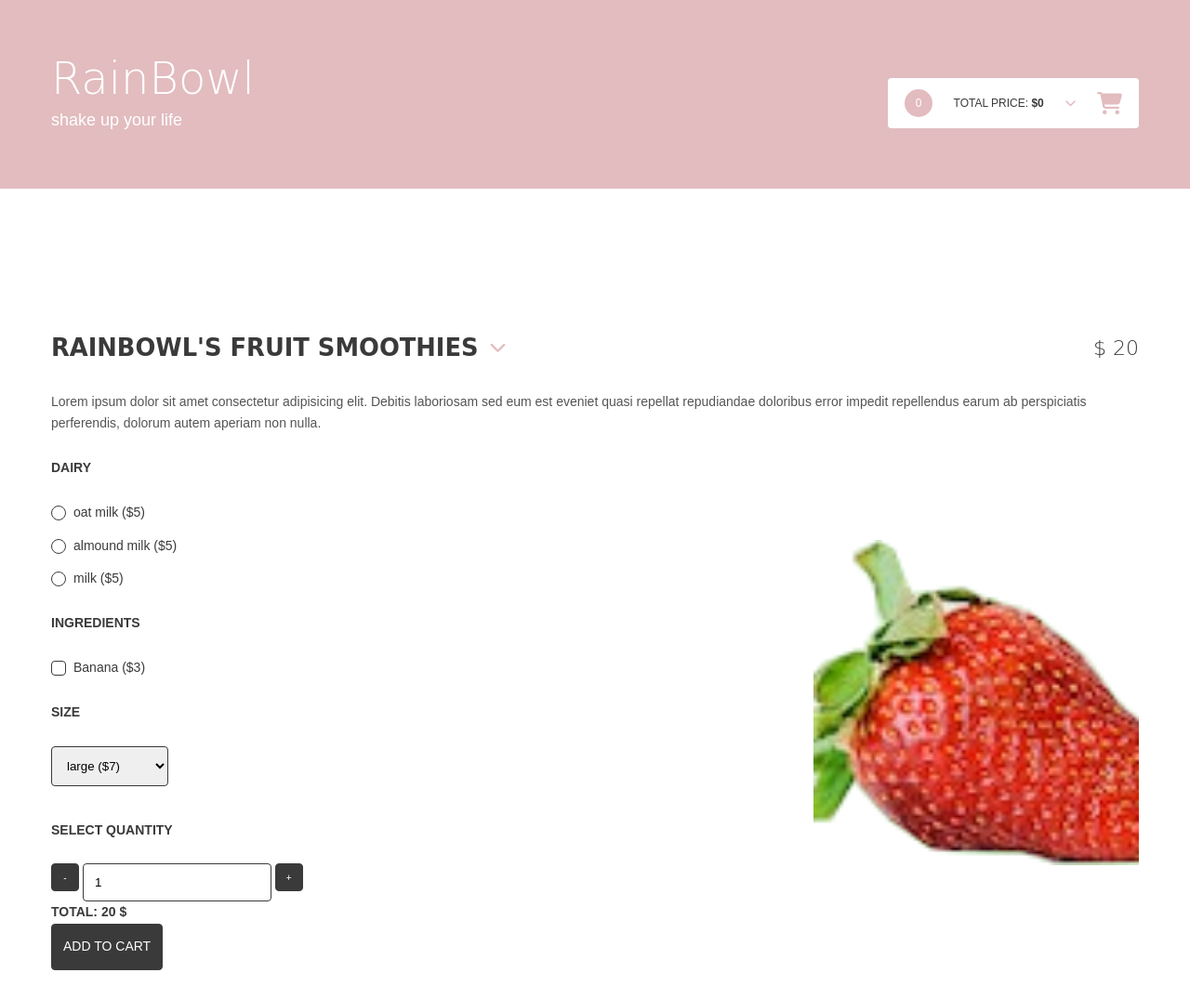
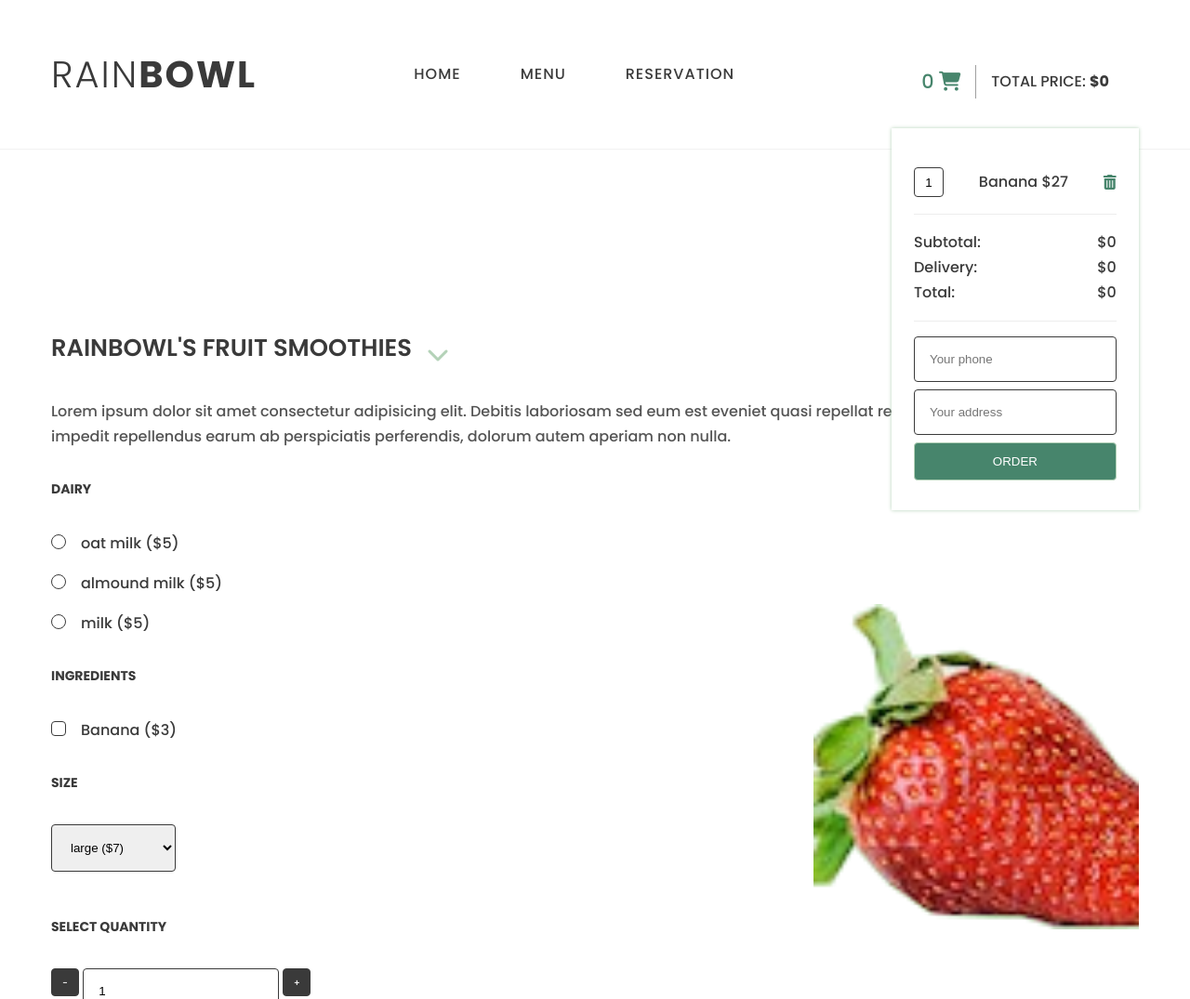
Before and after one commit to OllaWilk/rainbowl-app-for-order-meals-and-booking-tables, a website: page src/index.html in a window 1280 px wide. Shown: the top 1075 px of the page at 93% size. Drawn offline with nearby package versions, Linux system fonts and the light colour scheme; files that its build step writes are made by us from their sources.

Commit message:
redesign navigation bar

```diff
--- a/src/index.html
+++ b/src/index.html
@@ -9,6 +9,7 @@
   <link rel="preconnect" href="https://fonts.googleapis.com">
   <link rel="preconnect" href="https://fonts.gstatic.com" crossorigin>
   <script src="https://kit.fontawesome.com/fb8cba6040.js" crossorigin="anonymous"></script>
+  <link href="https://fonts.googleapis.com/css2?family=Poppins:wght@100;200;300;500;600;700;800;900&display=swap" rel="stylesheet">
   <link rel="stylesheet" href="css/style.css">
 </head>
 
@@ -17,15 +18,22 @@
     <div class="container">
       <div class="header__wrapper">
         <div class="logo">
-          <h1 class="logo__title"><span>RainBowl</span></h1>
-          <h2 class="logo__subtitle"><span>shake up your life</span></h2>
+          <h1 class="logo__title">Rain<span>Bowl</span></h1>
         </div>
-        <div class="cart ">
+        <nav class="navigation">
+          <ul class="navigation_list">
+            <li> <a href="/home">Home</a></li>
+            <li><a href="/menu">Menu</a></li>
+            <li><a href="/reservation">Reservation</a></li>
+          </ul>
+        </nav>
+        <div class="cart active">
           <div class="cart__summary">
-            <span class="cart__total-number">0</span>
+            <div class="cart__icon-wrap">
+              <span class="cart__total-number">0</span>
+              <i class="fas fa-shopping-cart cart__icon"></i>
+            </div>
             <span class="cart__total-price">Total price: <strong>$0</strong></span>
-            <i class="fa-solid fa-chevron-down"></i>
-            <i class="fas fa-shopping-cart cart__icon"></i>
           </div>
           <div class="cart__content">
             <form class="cart__order">
--- a/src/sass/partials/_cart.scss
+++ b/src/sass/partials/_cart.scss
@@ -1,46 +1,37 @@
 .cart {
   background-color: $color-light;
-  width: 270px;
+  position: relative;
   margin-top: $base-size;
-  padding: ($base-size) ($base-size * 1.5);
-  border-radius: $radius;
-  color: $color-main;
-  font-size: $base-size;
   z-index: 99990;
-  position: absolute;
-  top: $base-size;
-  right: 0;
-  box-shadow: 0px 5px 5px $color-main;
+  max-width: 266px;
 
   &.active {
     .cart__content {
-      padding: ($base-size * 1.5) 0 0 0;
+      position: absolute;
+      padding: ($base-size * 1.5) 1.5rem;
       @include accordion-open();
+      background-color: $color-light;
+      box-shadow: 0px 0px 4px $color-main;
     }
   }
 
   &__summary {
-    @include flex(row, center, space-between);
+    @include flex(row, center, space-around);
     text-transform: uppercase;
     cursor: pointer;
+    width: 100%;
+    padding: 2rem;
   }
 
-  &__icon {
-    font-size: ($base-size * 2);
-  }
-
-  &__total-number {
-    background: $color-main;
-    width: 30px;
-    height: 30px;
-    border-radius: 50%;
-    color: $color-light;
-    text-align: center;
-    line-height: 30px;
+  &__icon-wrap {
+    color: $color-second;
+    font-size: ($base-size * 1.3);
+    border-right: 1px solid lighten($color-dark, 40%);
+    padding-right: 16px;
   }
 
   &__total-price {
-    color: $color-dark;
+    padding-left: 16px;
   }
 
   &__content {
@@ -82,7 +73,7 @@
     font-size: 0;
 
     i {
-      font-size: 14px;
+      font-size: $base-size;
     }
 
     li {
@@ -90,7 +81,7 @@
     }
 
     a {
-      color: $color-main;
+      color: $color-second;
 
       &:hover {
         color: lighten($color: $color-dark, $amount: 40%);
--- a/src/sass/partials/_elements.scss
+++ b/src/sass/partials/_elements.scss
@@ -25,7 +25,7 @@
 }
 
 .btn-secondary {
-  @include btn($color-main, $color-light, $color-main);
+  @include btn($color-second, $color-light, $color-main);
 }
 
 /* FORM ELEMENTS */
@@ -93,3 +93,12 @@ select {
     }
   }
 }
+
+/*OTHER*/
+ul {
+  list-style-type: none;
+}
+
+a {
+  text-decoration: none;
+}
--- a/src/sass/partials/_global.scss
+++ b/src/sass/partials/_global.scss
@@ -9,7 +9,7 @@
 body {
   background-color: $color-light;
   font-family: $font-text;
-  font-size: 14px;
+  font-size: $base-size;
   line-height: 1.7;
   font-weight: $font-normal;
   color: $color-dark;
--- a/src/sass/partials/_header.scss
+++ b/src/sass/partials/_header.scss
@@ -1,11 +1,12 @@
 .header {
-  background-color: $color-main;
-  color: $color-light;
-  padding: ($base-size * 5) 0;
+  background-color: $color-light;
+  z-index: 888;
+  border-bottom: 1px solid lighten($color-dark, 72%);
+
 
   &__wrapper {
-    // @include flex(row, center, space-between);
-    position: relative;
+    @include flex(row, center, space-between);
+    height: ($base-size * 10);
   }
 }
 
@@ -14,15 +15,13 @@
   line-height: 1;
 
   &__title {
-    margin: 0 0 $base-size 0;
-    font-size: ($base-size * 4);
-    font-family: $font-header;
+    font-size: ($base-size * 2.5);
     font-weight: $font-light;
-  }
+    text-transform: uppercase;
+    letter-spacing: 2px;
 
-  &__subtitle {
-    margin: 0;
-    font-size: ($base-size * 1.5);
-    font-weight: $font-light;
+    span {
+      font-weight: $font-bold;
+    }
   }
 }
--- a/src/sass/partials/_mixins.scss
+++ b/src/sass/partials/_mixins.scss
@@ -81,6 +81,12 @@
   }
 }
 
+@mixin l-max {
+  @media (max-width: #{$screen-l}) {
+    @content;
+  }
+}
+
 // Extra large devices
 @mixin xl {
   @media (min-width: #{$screen-xl}) {
--- /dev/null
+++ b/src/sass/partials/_navigation.scss
@@ -0,0 +1,39 @@
+.navigation {
+    height: 100%;
+    position: relative;
+
+    &_list {
+        height: 100%;
+        @include flex(row, center, space-between);
+
+        @include l-max {
+            display: none;
+          }
+
+        li {
+            height: 100%;
+            @include flex(row, center, space-between);
+            transition: $transition;
+            cursor: pointer;
+
+            &:hover {
+                background-color: $color-second;
+                color: $color-light;
+            }
+
+            a {
+                color: $color-dark;
+                height: 100%;
+                align-items: center;
+                display: flex;
+                padding: 0 ($base-size * 2 );
+                text-transform: uppercase;
+                letter-spacing: 1px;
+
+                &:hover {
+                    color: $color-light;
+                }
+            }
+        }
+    }
+}
--- a/src/sass/partials/_product.scss
+++ b/src/sass/partials/_product.scss
@@ -3,15 +3,16 @@
 }
 
 .product {
-  margin: ($base-size * 0.5) 0;
+  // margin: ($base-size * 0.5) 0;
   padding: ($base-size * 6) ($base-size);
-  //   border-bottom: 1px solid lighten($color-dark, 50%);
-  border-radius: $radius;
+  // border-radius: $radius;
+  // background-color: red;
 
   &__header {
     @include flex(row, center, space-between);
     margin-bottom: ($base-size * 2);
-    font-family: $font-header;
+    // background-color: pink;
+
     font-size: 22px;
     cursor: pointer;
   }
--- a/src/sass/partials/_settings.scss
+++ b/src/sass/partials/_settings.scss
@@ -2,14 +2,11 @@
 
 $color-light: #fff;
 $color-dark: #3a3a3a;
-$color-gradient-light: #ffc8d7;
-$color-gradient-dark: #9c96f2;
-$color-main: #e2bcbf;
-$color-pink-mid: #ffc6d5;
-$color-pink-light: #f8d2dd;
+$color-main: #b4d2b8;
+$color-second: #47856c;
 
-$font-text: 'Source Sans Pro', sans-serif;
-$font-header: 'Abril Fatface', cursive;
+
+$font-text: 'Poppins', sans-serif;
 
 /* Font weight */
 
@@ -31,4 +28,4 @@ $screen-sm: 576px;
 $transition: all 0.3s;
 $radius: 4px;
 
-$base-size: 12px;
+$base-size: 16px;
--- a/src/sass/partials/_typography.scss
+++ b/src/sass/partials/_typography.scss
@@ -1,5 +1,4 @@
 .h1 {
-  font-family: $font-header;
   font-size: 26px;
   font-weight: $font-semibold;
 }
--- a/src/sass/style.scss
+++ b/src/sass/style.scss
@@ -6,6 +6,7 @@
 
 @import 'partials/header';
 @import 'partials/cart';
+@import 'partials/navigation';
 @import 'partials/footer';
 
 @import 'partials/product';
```
